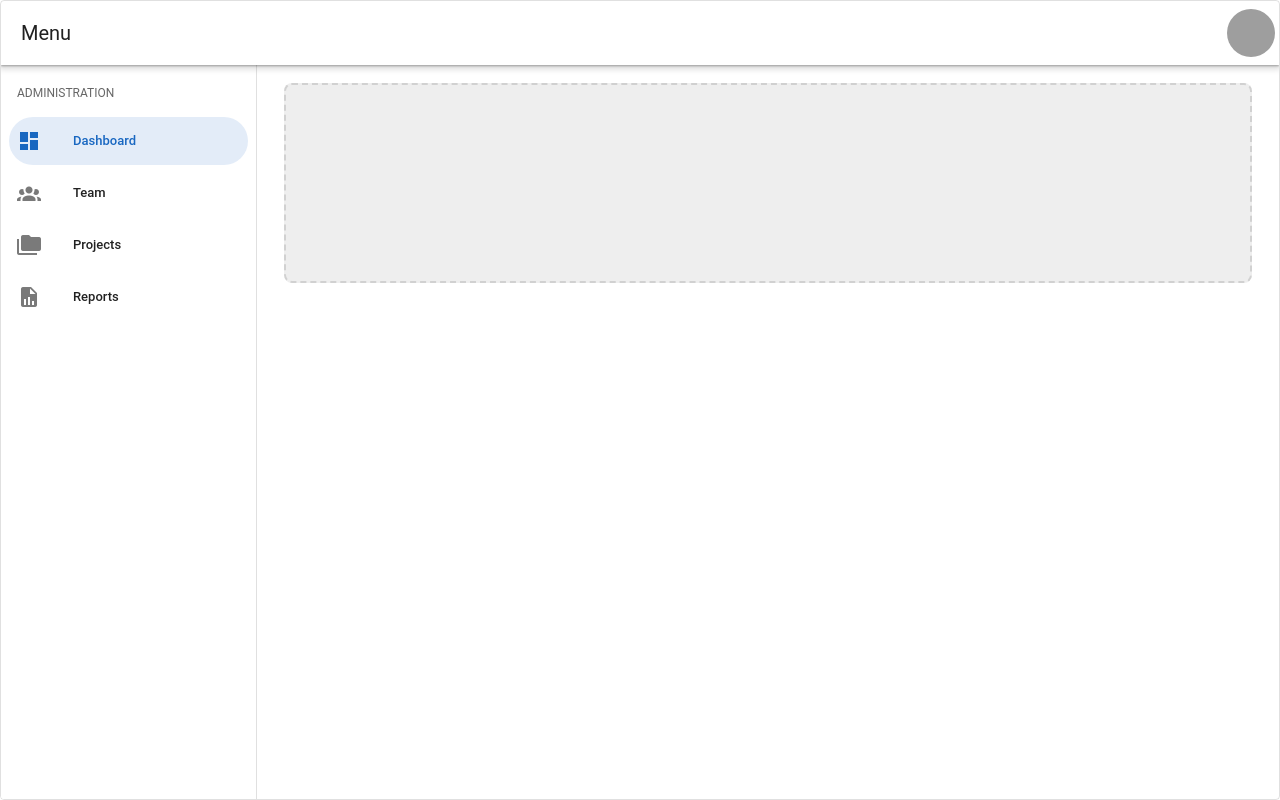
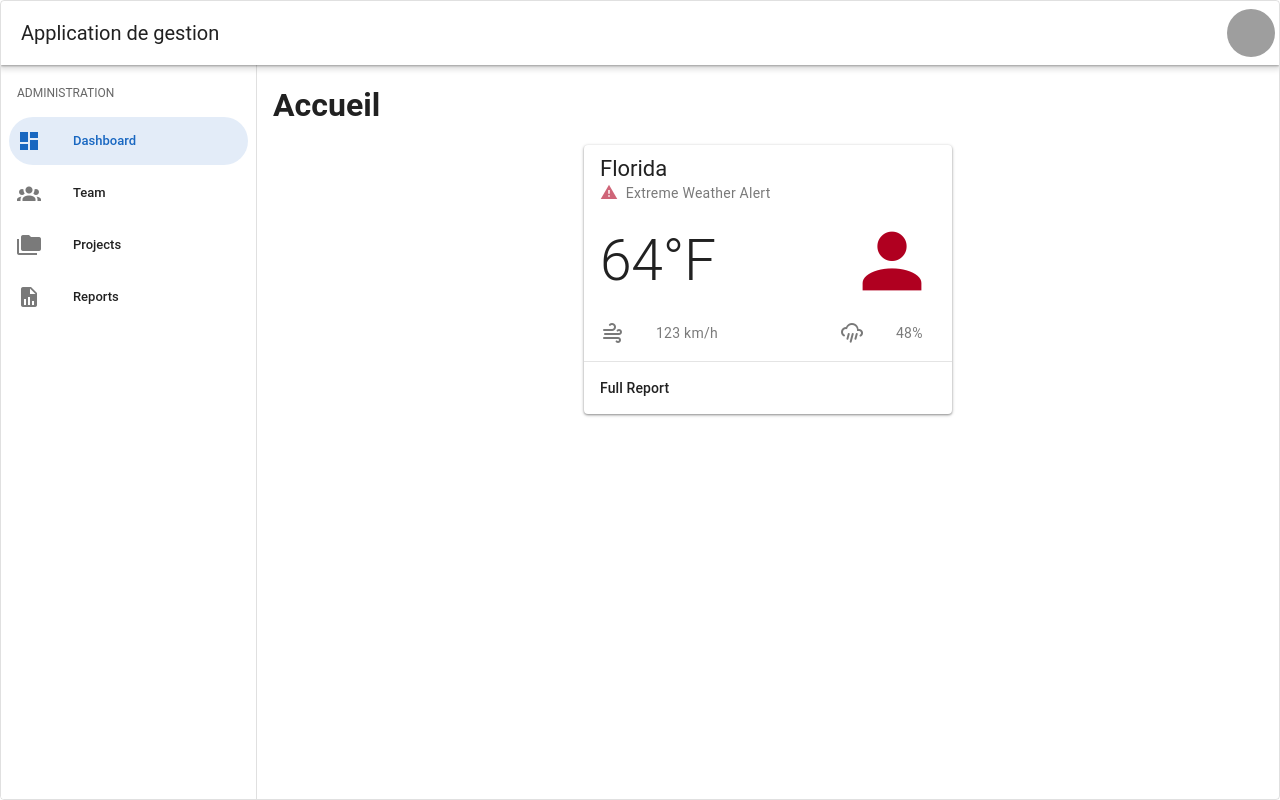
Before and after one commit to GenXwater/vueJS_exercices, a Nuxt app in the folder vue_app_gestion/: page / in a window 1280 px wide. Built offline with nearby package versions, Linux system fonts and the light colour scheme; grey boxes are pictures that could not be loaded.

Commit message:
Update application title and enhance index page header styling

```diff
--- a/vue_app_gestion/app/layouts/default.vue
+++ b/vue_app_gestion/app/layouts/default.vue
@@ -2,7 +2,7 @@
   <v-app>
     <v-layout class="rounded rounded-md border">
       <v-app-bar>
-        <v-app-bar-title>Menu</v-app-bar-title>
+        <v-app-bar-title>Application de gestion</v-app-bar-title>
         <v-spacer />
         <v-menu>
           <template #activator="{ props }">
@@ -53,18 +53,10 @@
         </v-list>
       </v-navigation-drawer>
 
-      <v-main class="d-flex align-center justify-center" height="300">
-        <v-container>
-          <v-sheet
-            border="dashed md"
-            color="surface-light"
-            height="200"
-            rounded="lg"
-            width="100%"
-          >
-
-          </v-sheet>
-        </v-container>
+      <v-main>
+        <div class="pa-4" v-if="showContent">
+          <slot />
+        </div>
       </v-main>
     </v-layout>
   </v-app>
@@ -72,6 +64,8 @@
 
 <script setup lang="ts">
   const drawer = ref(true);
+
+  const showContent = ref(true)
 
   const items = [
     { text: 'Dashboard', icon: 'mdi-view-dashboard', url: '/' },
@@ -82,6 +76,6 @@
 
   const options = [
     { text: 'Options', icon: 'mdi-view-dashboard', url: '/options' },
-    { text: 'Se déconnecter', icon: 'mdi-account-group', url: "/team" },
+    { text: 'Se déconnecter', icon: 'mdi-account-group', url: "/Logout" },
   ]
 </script>
--- a/vue_app_gestion/app/pages/index.vue
+++ b/vue_app_gestion/app/pages/index.vue
@@ -1,5 +1,5 @@
 <template>
-    <h1>Accueil</h1>
+    <h1 class="ma-0 mb-4">Accueil</h1>
     <v-card
         class="mx-auto"
         max-width="368"
```
